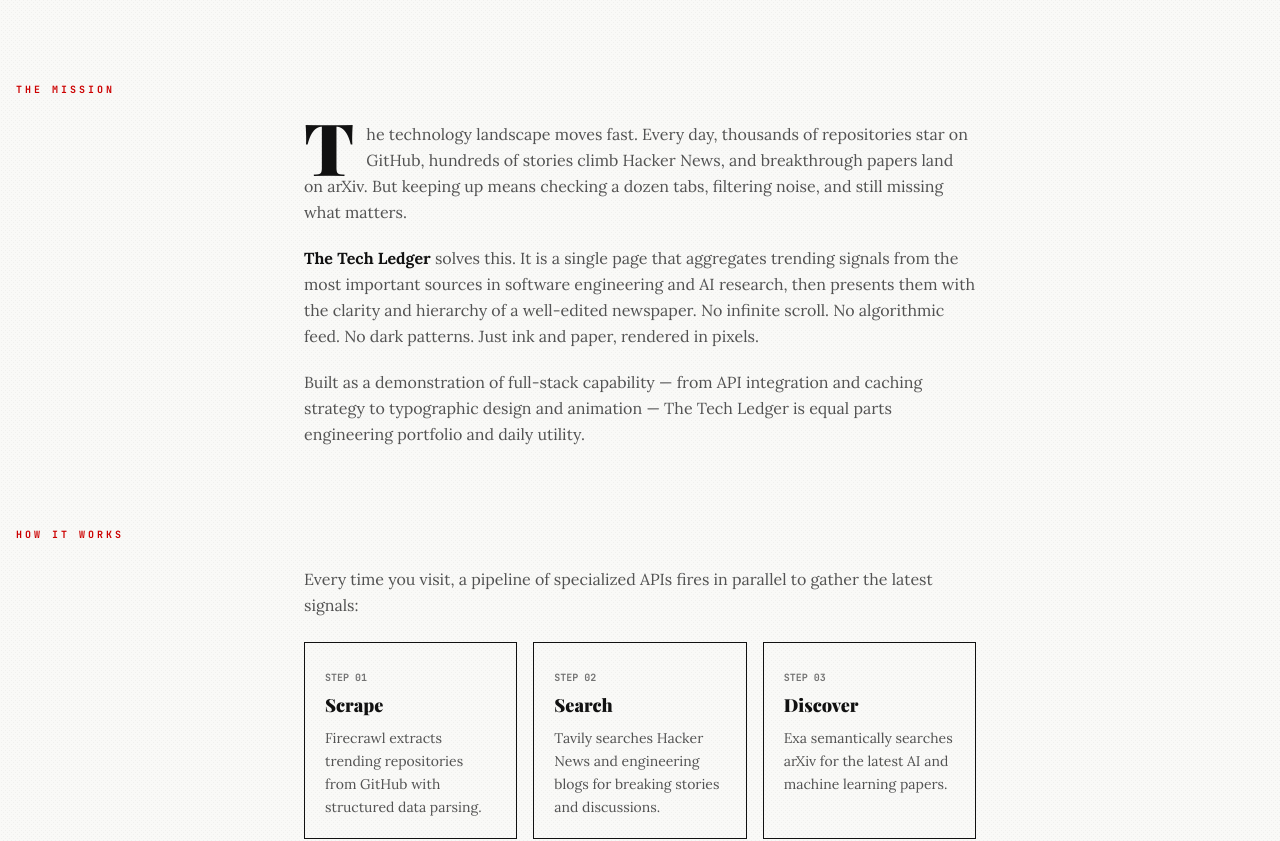
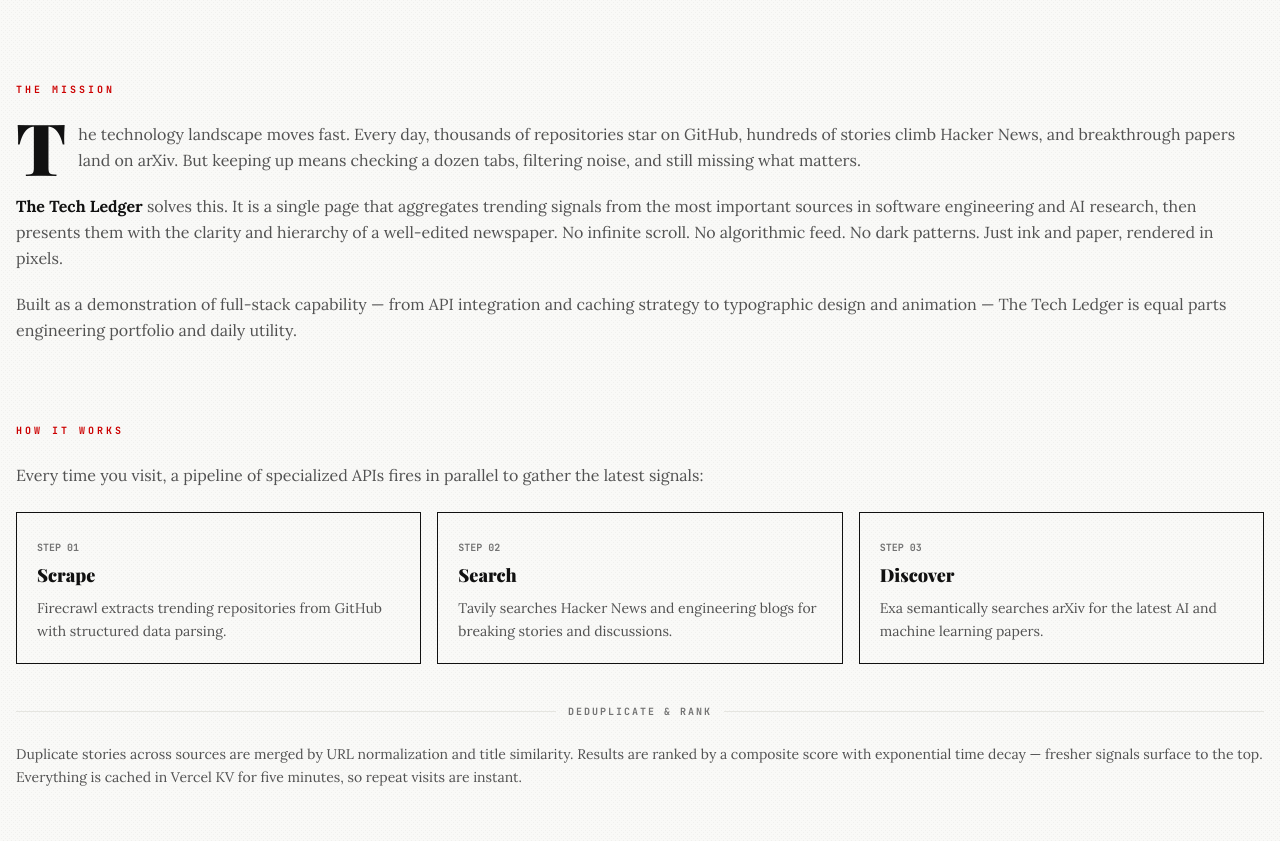
Before and after one commit to HeShen-1/The-Tech-Ledger, a Next.js app: page /about in a window 1280 px wide. Shown: the part 285-1126 px from the top of the page. Built offline with nearby package versions, Linux system fonts and the light colour scheme.

Commit message:
fix: remove max-w-2xl from Mission and How It Works, use full page width

```diff
--- a/app/about/page.tsx
+++ b/app/about/page.tsx
@@ -45,7 +45,7 @@
         <p className="mb-6 font-mono text-[10px] font-bold uppercase tracking-[0.3em] text-[#CC0000]">
           The Mission
         </p>
-        <div className="mx-auto max-w-2xl space-y-5 font-body text-base leading-relaxed text-[#525252]">
+        <div className="space-y-5 font-body text-base leading-relaxed text-[#525252]">
           <p>
             <span className="float-left mr-3 font-serif text-7xl font-black leading-[0.7] text-[#111111]">T</span>
             he technology landscape moves fast. Every day, thousands of repositories star on GitHub, hundreds of stories
@@ -70,7 +70,7 @@
         <p className="mb-6 font-mono text-[10px] font-bold uppercase tracking-[0.3em] text-[#CC0000]">
           How It Works
         </p>
-        <div className="mx-auto max-w-2xl space-y-6">
+        <div className="space-y-6">
           <p className="font-body text-base leading-relaxed text-[#525252]">
             Every time you visit, a pipeline of specialized APIs fires in parallel to gather the latest signals:
           </p>
```
